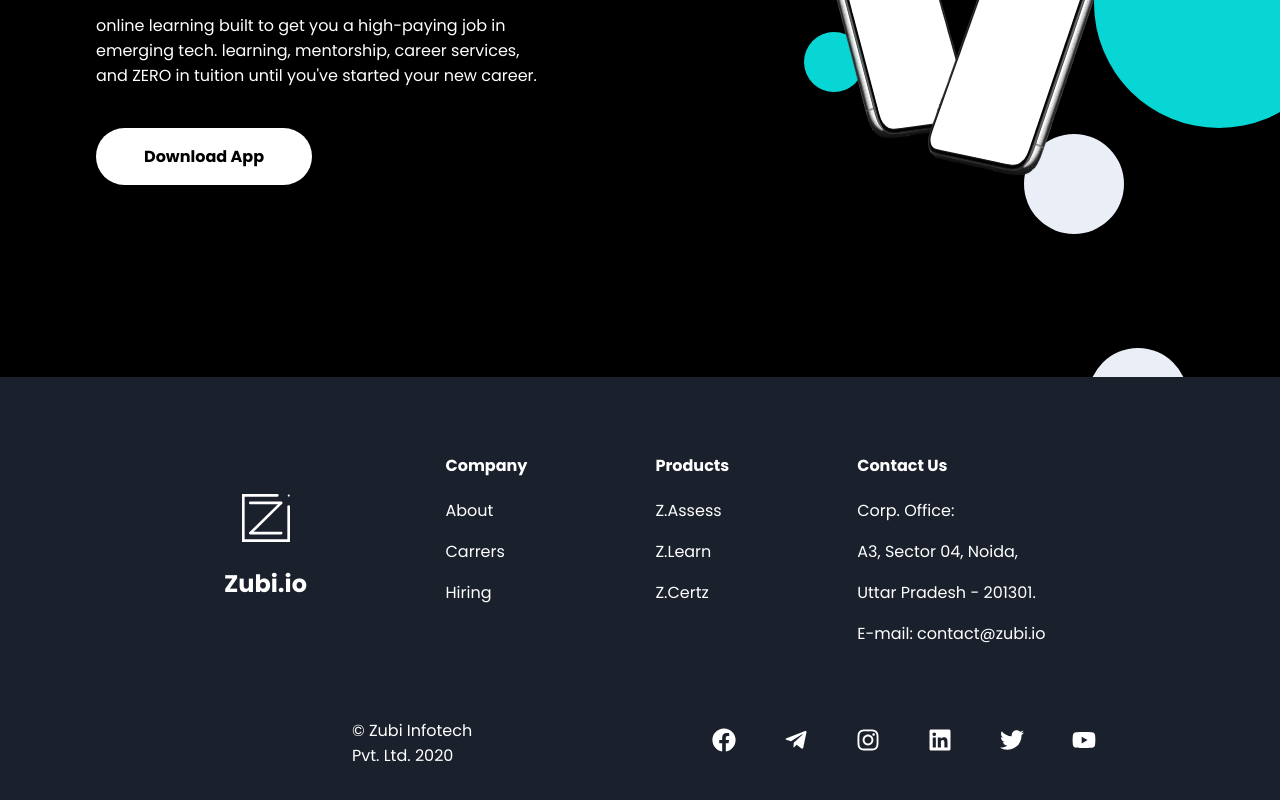
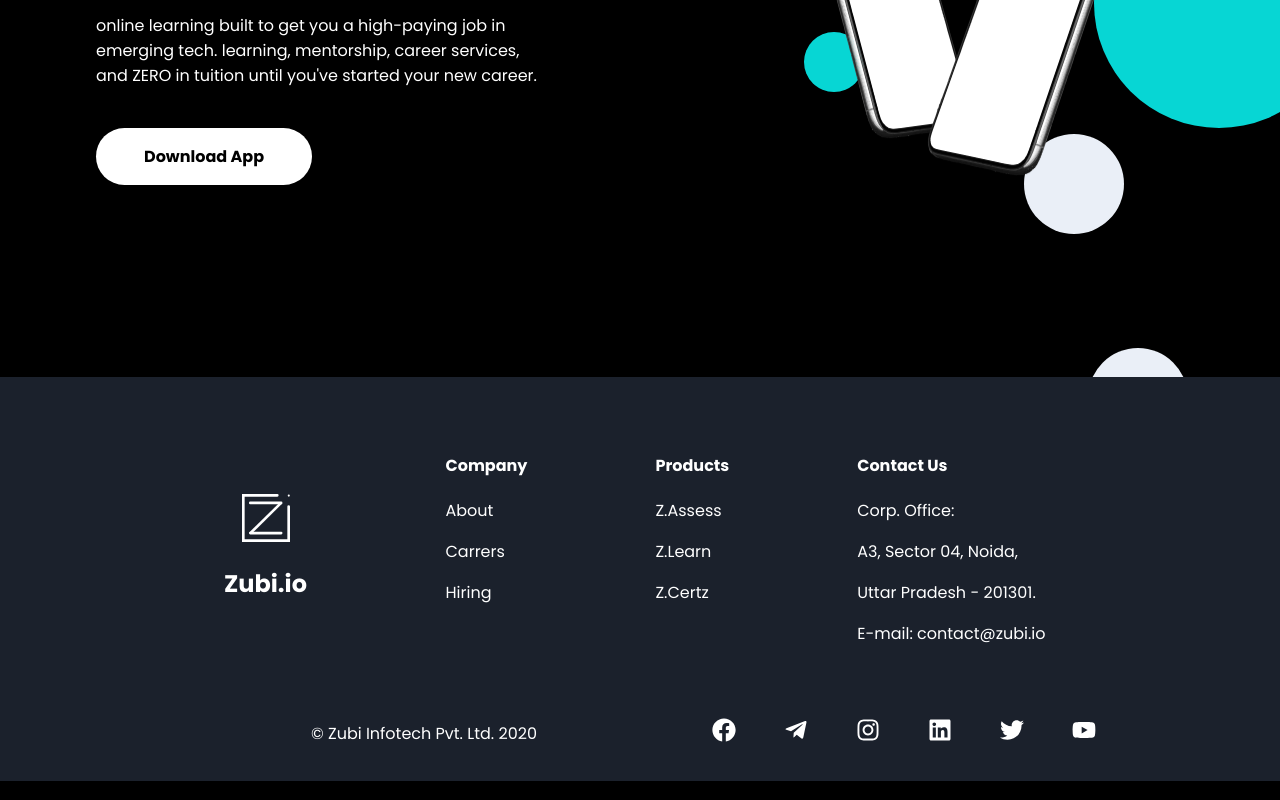
Before and after one commit to 9267aakashsharma/zubi-app-launch, a React (Create React App) app in the folder client/: page / in a window 1280 px wide. Shown: the part 423-1223 px from the top of the page. Built offline with nearby package versions, Linux system fonts and the light colour scheme.

Commit message:
fix(home): footer style fix
Signed-off-by: Aakash <9267aakashsharma@gmail.com>

```diff
--- a/client/src/shared/components/Footer/Footer.scss
+++ b/client/src/shared/components/Footer/Footer.scss
@@ -112,7 +112,7 @@
     small {
       color: var(--text-primary);
       font-size: 1rem;
-      margin: 0 12rem;
+      margin: 0 auto;
       @include fluid-type(
         0.75rem,
         1rem,
@@ -123,24 +123,6 @@
     @include for-mobile-only {
       flex-direction: column-reverse;
       margin: 1rem 2rem 0;
-      small {
-        margin: 0 2rem;
-      }
-    }
-    @include for-tablet-only {
-      small {
-        margin: 0 3rem;
-      }
-    }
-    @include for-small-screens {
-      small {
-        margin: 0 4rem;
-      }
-    }
-    @include for-large-screens {
-      small {
-        margin: 0 4rem;
-      }
     }
 
     ul {
@@ -163,6 +145,9 @@
               height: 1rem;
             }
           }
+          &:hover {
+            color: var(--primary);
+          }
         }
       }
     }
```
